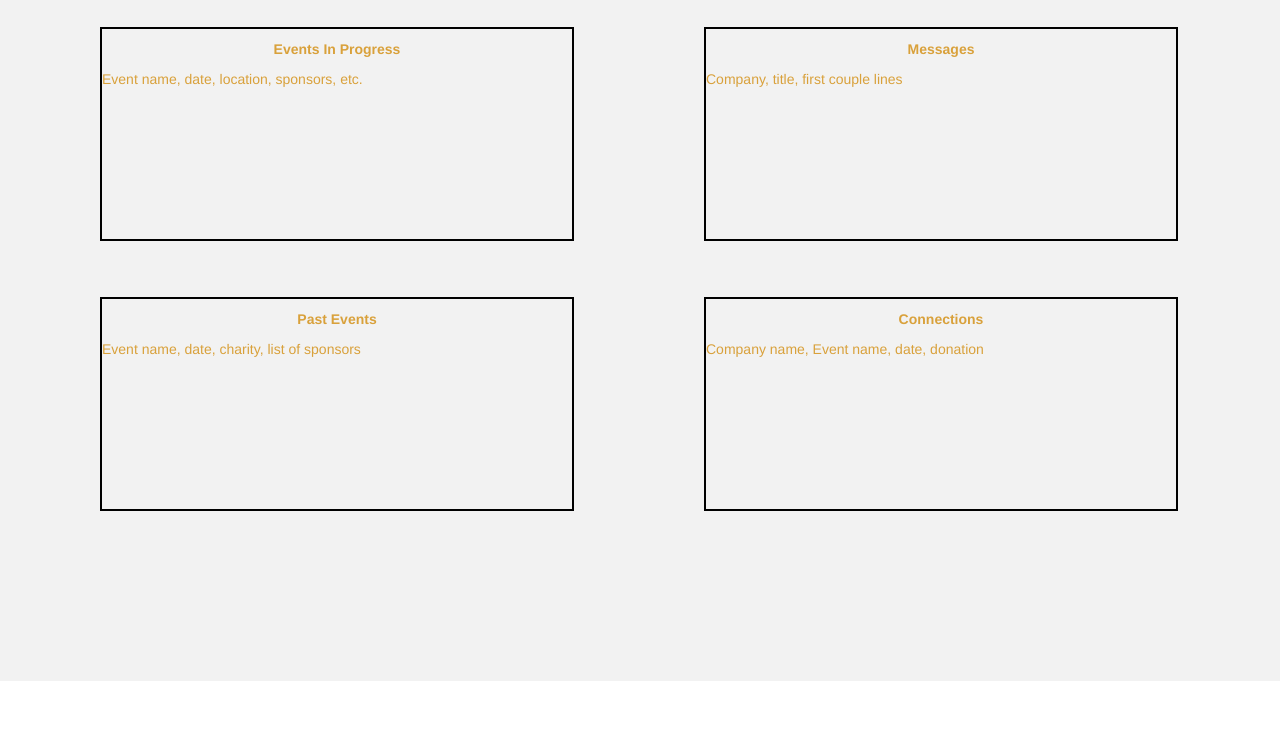
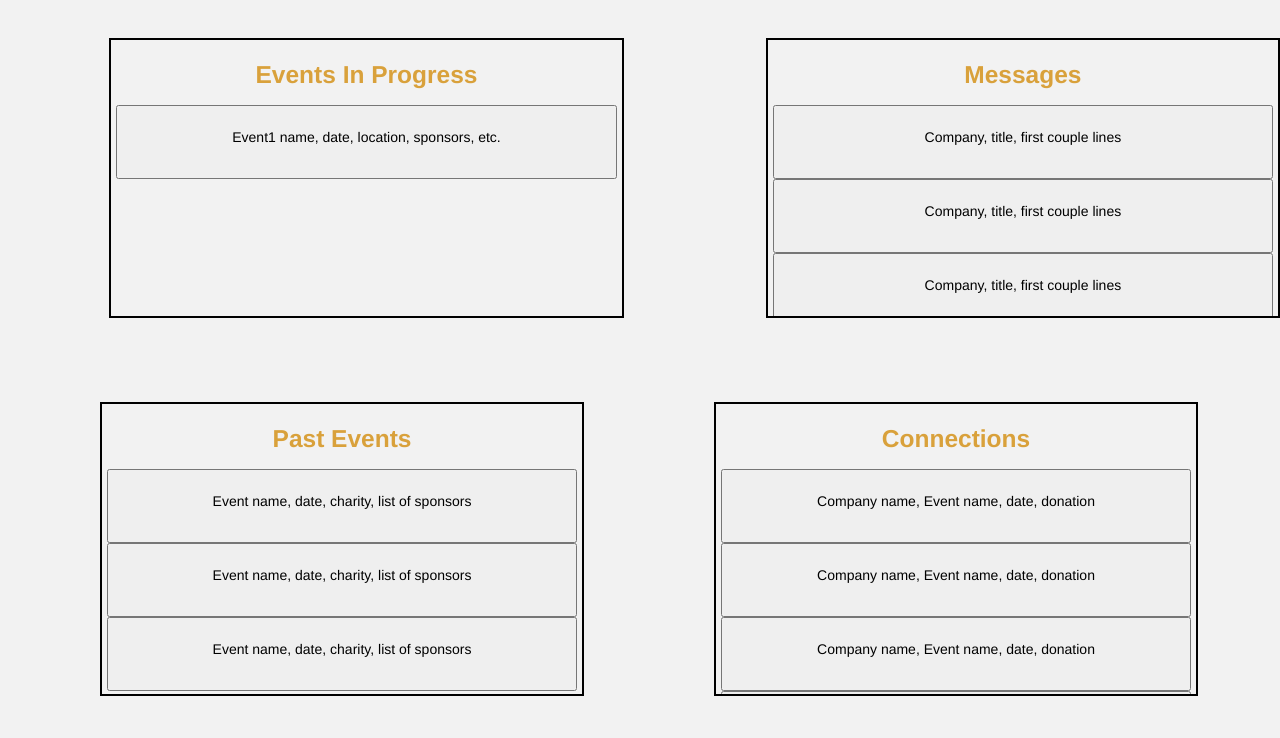
Before and after one commit to goneil/charitable_connections, a plain HTML site: page my_events.html in a window 1280 px wide. Shown: the part 129-867 px from the top of the page. Before the commit the page ends 810 px from the top, so only its background shows below. Drawn offline with nearby package versions, Linux system fonts and the light colour scheme; a script that the page names is missing.

Commit message:
max newest

```diff
--- a/css/myEventsLayout.css
+++ b/css/myEventsLayout.css
@@ -9,6 +9,7 @@ h1 {
 
 html, body, #container {
     height: 100%;
+    padding: 0;
 }
 
 body > #container {
@@ -16,10 +17,11 @@ body > #container {
     min-height: 100%;
     background-color: #F2F2F2;
     color: #D9A13B;
+
 }
 
 #header {
-    height: 2.5em;
+    height: 2.75em;
     background-color: #3C3F40;
     color: #6CCED9;
     border-bottom: .25em solid #389BA6;
@@ -27,6 +29,7 @@ body > #container {
     font-size: 1.5em;
     font-weight: bold;
     font-style: oblique;
+    padding: 1px;
 }
 
 #header-container {
@@ -36,15 +39,19 @@ body > #container {
 
 .category {
     border: 2px solid black;
-    margin: 2em 0;
-    height: 15em;
+    margin: 3em 0;
+    height: 20em;
+    overflow: scroll;
+    padding: 5px;
 }
 
-h3, h4, h5, h6 {
+h2, h3, h4, h5, h6 {
     margin-left: 10px;
     text-align: center;
 }
 
-p {
-    margin-left: 5px;
+button {
+    width: 100%;
+    padding: 20px;
+    margin: 20px;
 }
--- a/my_events.html
+++ b/my_events.html
@@ -15,8 +15,6 @@
         <style>
     </style>
     <link href="./css/bootstrap-responsive.css" rel="stylesheet">
-
-
 
         <!-- Load any supplemental Javascript libraries here -->
         <script type="text/javascript" src="external_js/jquery-1.9.0.min.js"></script>
@@ -36,27 +34,74 @@
                 </div>
             </div>
             <div id="pagehead">
-                <h3>My Events</h3>
+                <h2>My Events</h2>
             </div>
-            <div class="row" id="top-page-div">
+            <div class="row-fluid" id="top-page-div">
                 <div class="offset1 span5 category" id="current-events">
-                    <h5>Events In Progress</h5>
-                    <p>Event name, date, location, sponsors, etc.</p>
+                    <h3>Events In Progress</h3>
+                    <button class="container-object">
+                        <img <p>Event1 name, date, location, sponsors, etc.</p>
+                    </button>
                 </div>
                 <div class="offset1 span5 category" id="messages">
-                    <h5>Messages</h5>
-                    <p>Company, title, first couple lines</p>
+                    <h3>Messages</h3>
+                    <button class="container-object">
+                        <p>Company, title, first couple lines</p>
+                    </button>
+                    <button class="container-object">
+                        <p>Company, title, first couple lines</p>
+                    </button>
+                    <button class="container-object">
+                        <p>Company, title, first couple lines</p>
+                    </button>
+                    <button class="container-object">
+                        <p>Company, title, first couple lines</p>
+                    </button>
+                    <button class="container-object">
+                        <p>Company, title, first couple lines</p>
+                    </button>
+                    <button class="container-object">
+                        <p>Company, title, first couple lines</p>
+                    </button>
+                    <button class="container-object">
+                        <p>Company, title, first couple lines</p>
+                    </button>
+                    <button class="container-object">
+                        <p>Company, title, first couple lines</p>
+                    </button>
+                    <button class="container-object">
+                        <p>Company, title, first couple lines</p>
+                    </button>
                 </div>
             </div>
 
             <div class="row" id="second-level-div">
                 <div class="offset1 span5 category" id="past-events">
-                    <h5>Past Events</h5>
-                    <p>Event name, date, charity, list of sponsors</p>
+                    <h3>Past Events</h3>
+                    <button class="container-object">
+                        <p>Event name, date, charity, list of sponsors</p>
+                    </button>
+                    <button class="container-object">
+                        <p>Event name, date, charity, list of sponsors</p>
+                    </button>
+                    <button class="container-object">
+                        <p>Event name, date, charity, list of sponsors</p>
+                    </button>
                 </div>
                 <div class="offset1 span5 category" id="connections">
-                    <h5>Connections</h5>
-                    <p>Company name, Event name, date, donation</p>
+                    <h3>Connections</h3>
+                    <button class="container-object">
+                        <p>Company name, Event name, date, donation</p>
+                    </button>
+                    <button class="container-object">
+                        <p>Company name, Event name, date, donation</p>
+                    </button>
+                    <button class="container-object">
+                        <p>Company name, Event name, date, donation</p>
+                    </button>
+                    <button class="container-object">
+                        <p>Company name, Event name, date, donation</p>
+                    </button>
                 </div>
             </div>
         </div>
```
Also changed, not shown: 8 other files.
